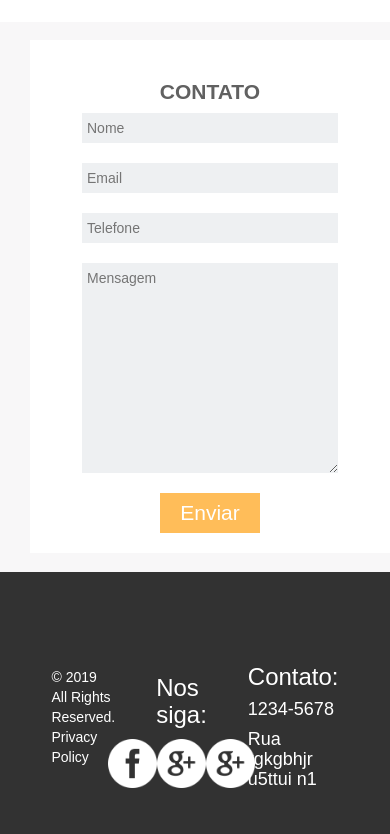
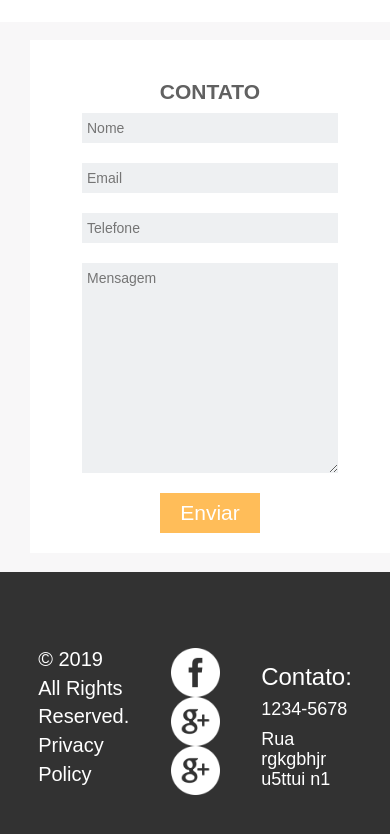
Before and after one commit to nandasino/siteveterinario, a plain HTML site: page index.html in a window 390 px wide. Shown: the part 3171-4005 px from the top of the page. Drawn offline with nearby package versions, Linux system fonts and the light colour scheme.

Commit message:
rodapemelhorado

```diff
--- a/css/style.css
+++ b/css/style.css
@@ -464,9 +464,22 @@ textarea{
 	align-items: center;
 	flex-direction: column;
 }
-.logorodape{
-display: none;
+	.logorodape{
+	display: none;
+	}
+	.sociais{
+	width: 25px;
+	display: flex;
+	justify-content: center;
+	align-items: center;
+	flex-direction: column;
 }
+	.rodape{
+		font-size: 20px;
+	}
+	#siga{
+		display: none;
+	}
 }
 
 @media only screen and (min-width: 1300px){
--- a/index.html
+++ b/index.html
@@ -146,7 +146,7 @@ $(document).ready(function(){
 		Privacy Policy</p>
 		</div>
 		<div class="nossiga">
-		<h3>Nos siga:</h3>
+		<h3 id="siga">Nos siga:</h3>
 			<div class="sociais">
 			<img  src="imagens/facebook.png">
 			<img  src="imagens/google.png">
```
